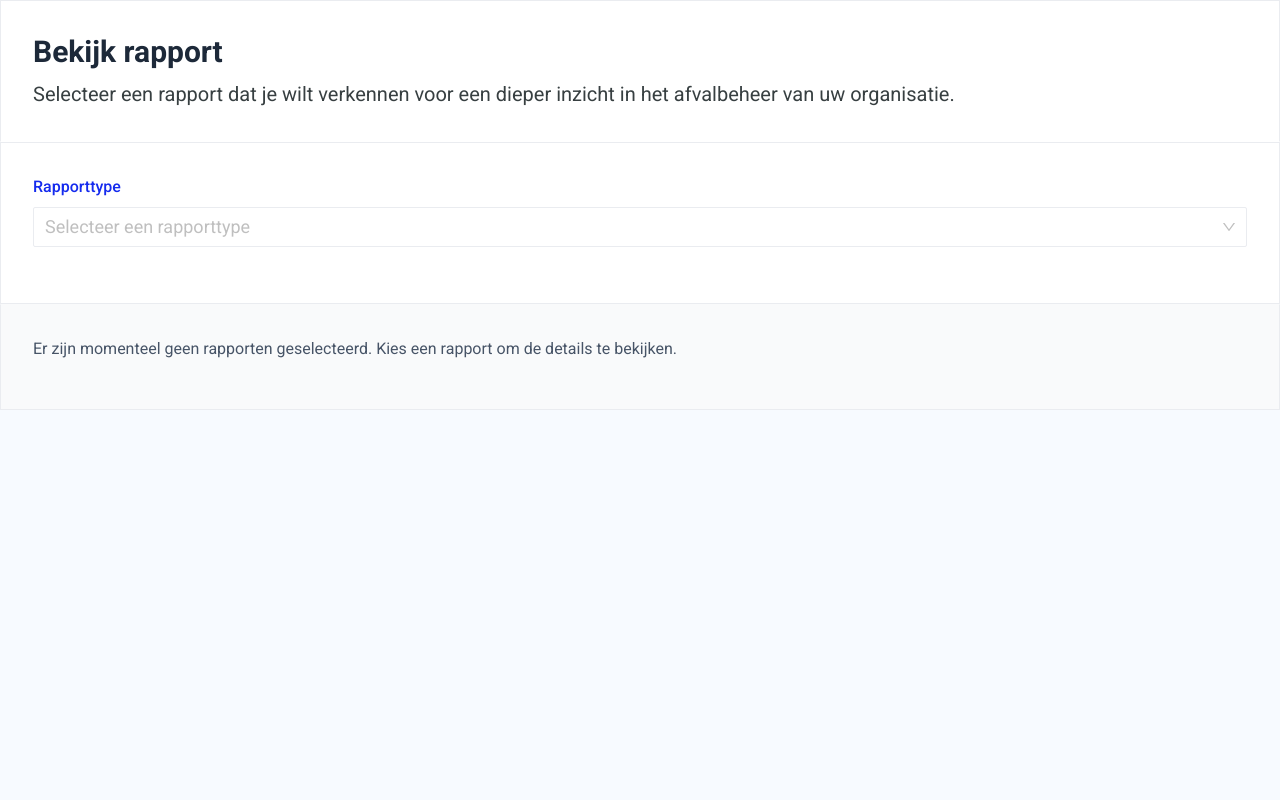
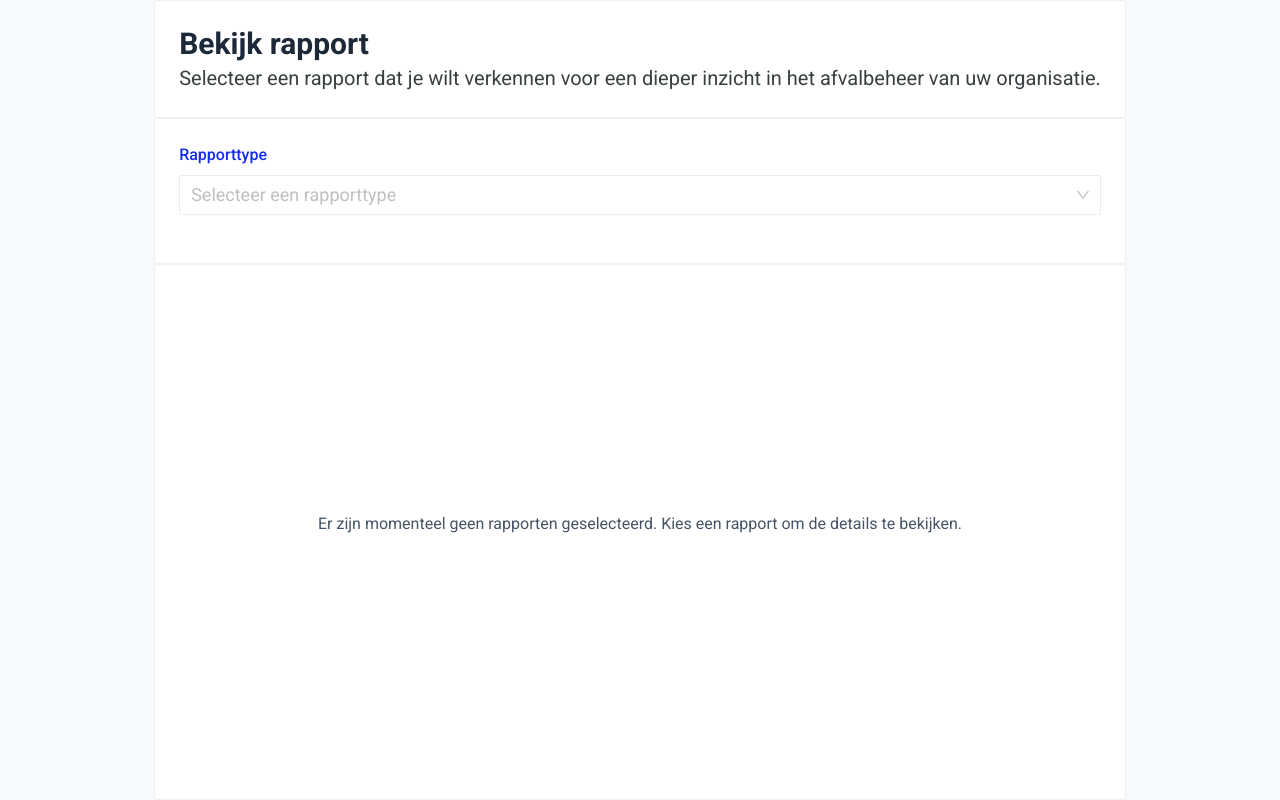
Before and after one commit to anakarinamorales/geofluxus-assignment, a Next.js app: page / in a window 1280 px wide. Built offline with nearby package versions, Linux system fonts and the light colour scheme; what @ant-design/nextjs-registry would draw is missing.

Commit message:
🚧 WIP: Tidying up the app layout

```diff
--- a/src/app/globals.css
+++ b/src/app/globals.css
@@ -71,6 +71,13 @@ body {
     max-width: 100vw;
     overflow-x: hidden;
     background-color: var(--color-background);
+    height: 100%;
+}
+
+main {
+    display: flex;
+    flex-direction: column;
+    max-width: var(--content-max-width-desktop);
 }
 
 a {
@@ -85,6 +92,11 @@ label {
 
 /* TO DO: Check if there's a way to add this styling through layout configuration */
 
+.ant-layout {
+    min-height: 100% !important;
+    align-items: center;
+}
+
 .primaryText {
     font-size: var(--font-size-text-primary) !important;
 }
--- a/src/app/layout.tsx
+++ b/src/app/layout.tsx
@@ -29,9 +29,7 @@ export default function RootLayout({
 }) {
     return (
         <html lang='en'>
-      <body
-        className={roboto.variable}
-      >
+            <body className={roboto.variable}>
                 <AntdRegistry>{children}</AntdRegistry>
             </body>
         </html>
--- a/src/app/page.tsx
+++ b/src/app/page.tsx
@@ -2,7 +2,6 @@
 import { useState } from 'react';
 import { Flex, Form, Layout, Select, Typography } from 'antd';
 import { Content } from 'antd/es/layout/layout';
-import Container from '@/components/Container';
 import Report from '@/components/Report';
 import {
     REPORT_TYPES,
@@ -13,6 +12,7 @@ import {
 const { Text, Title } = Typography;
 
 import withTheme from '../../theme';
+import Card from 'antd/es/card/Card';
 
 const Home = function Home() {
     const [form] = Form.useForm();
@@ -30,23 +30,19 @@ const Home = function Home() {
         <Layout>
             <Layout>
                 <Content>
-                    <Container noBorderBottom paddingSize='lg'>
-                        <Flex gap='var(--spacing-8)' vertical>
+                    {/* <Container noBorderBottom paddingSize='lg'> */}
+                    <Flex gap='var(--spacing-8)' vertical component={Card}>
                         <Title level={2}>Bekijk rapport</Title>
                         <Text className='primaryText'>
-                                Selecteer een rapport dat je wilt verkennen voor
-                                een dieper inzicht in het afvalbeheer van uw
+                            Selecteer een rapport dat je wilt verkennen voor een
+                            dieper inzicht in het afvalbeheer van uw
                             organisatie.
                         </Text>
                     </Flex>
-                    </Container>
-                    <Container paddingSize='lg'>
-                        <Flex vertical>
-                            <Form
-                                form={form}
-                                layout='vertical'
-                                onFinish={onFinish}
-                            >
+                    {/* </Container> */}
+                    {/* <Container paddingSize='lg'> */}
+                    <Flex vertical component={Card}>
+                        <Form form={form} layout='vertical' onFinish={onFinish}>
                             <Form.Item
                                 label='Rapporttype'
                                 labelAlign='left'
@@ -61,7 +57,7 @@ const Home = function Home() {
                             </Form.Item>
                         </Form>
                     </Flex>
-                    </Container>
+                    {/* </Container> */}
                     <Report type={currentReportType as REPORT_TYPES} />
                 </Content>
             </Layout>
--- a/src/components/BigText/BigText.module.css
+++ b/src/components/BigText/BigText.module.css
@@ -1,4 +1,5 @@
 .text:global(.ant-typography) {
+    color: var(--color-text-heading);
     font-size: var(--font-size-h1);
-    font-weight: var(--font-weight-600);
+    font-weight: var(--font-weight-700);
 }
--- a/src/components/Card/Card.module.css
+++ b/src/components/Card/Card.module.css
@@ -11,6 +11,10 @@
     background-color: var(--color-fill-primary);
 }
 
-.deault:global(.ant-card) {
+.default:global(.ant-card) {
     background-color: var(--color-white);
 }
+
+:global(.ant-card .ant-card-body).large {
+    padding: 32px;
+}
--- a/src/components/Card/index.tsx
+++ b/src/components/Card/index.tsx
@@ -2,6 +2,7 @@ import { Card } from 'antd';
 import { CARD_THEMES } from '@/utils/constants';
 
 import styles from './Card.module.css';
+import { CardSize } from 'antd/es/card/Card';
 
 const getThemeStyle = (theme: CARD_THEMES) => {
     switch (theme) {
@@ -14,16 +15,22 @@ const getThemeStyle = (theme: CARD_THEMES) => {
 
 export default function CustomCard({
     children,
+    size = 'default',
     theme = CARD_THEMES.GREY,
     ...props
 }: {
     children: React.ReactNode;
+    size?: CardSize & 'large';
     theme?: CARD_THEMES;
 }) {
     const style = getThemeStyle(theme);
 
     return (
-        <Card {...props} className={styles.customCard + ' ' + style}>
+        <Card
+            {...props}
+            className={styles.customCard + ' ' + style + ' ' + styles.large}
+            size={size}
+        >
             {children}
         </Card>
     );
--- /dev/null
+++ b/src/components/ContentSection/index.tsx
@@ -0,0 +1,3 @@
+export default function ContentSection() {
+    return <></>;
+}
--- a/src/components/Report/index.tsx
+++ b/src/components/Report/index.tsx
@@ -1,14 +1,18 @@
-import { Flex } from 'antd';
-import Container from '@/components/Container';
-import { CONTAINER_THEMES, REPORT_TYPES } from '@/utils/constants';
+import { Flex, Card } from 'antd';
+import { REPORT_TYPES } from '@/utils/constants';
 import Content from './Content';
 
 export default function Report({ type }: { type?: REPORT_TYPES }) {
     return (
-        <Container theme={CONTAINER_THEMES.GREY1} noBorderTop paddingSize='lg'>
-            <Flex gap='var(--spacing-24)' vertical>
-                <Content type={type} />
-            </Flex>
-        </Container>
+        <Flex
+            align='center'
+            component={Card}
+            flex='1 0 100%'
+            gap='var(--spacing-24)'
+            justify='center'
+            vertical
+        >
+            <Content type={type} />
+        </Flex>
     );
 }
```
Also changed, not shown: src/app/page.module.css (indentation only). Lines whose indentation alone changed are shown as unchanged.
